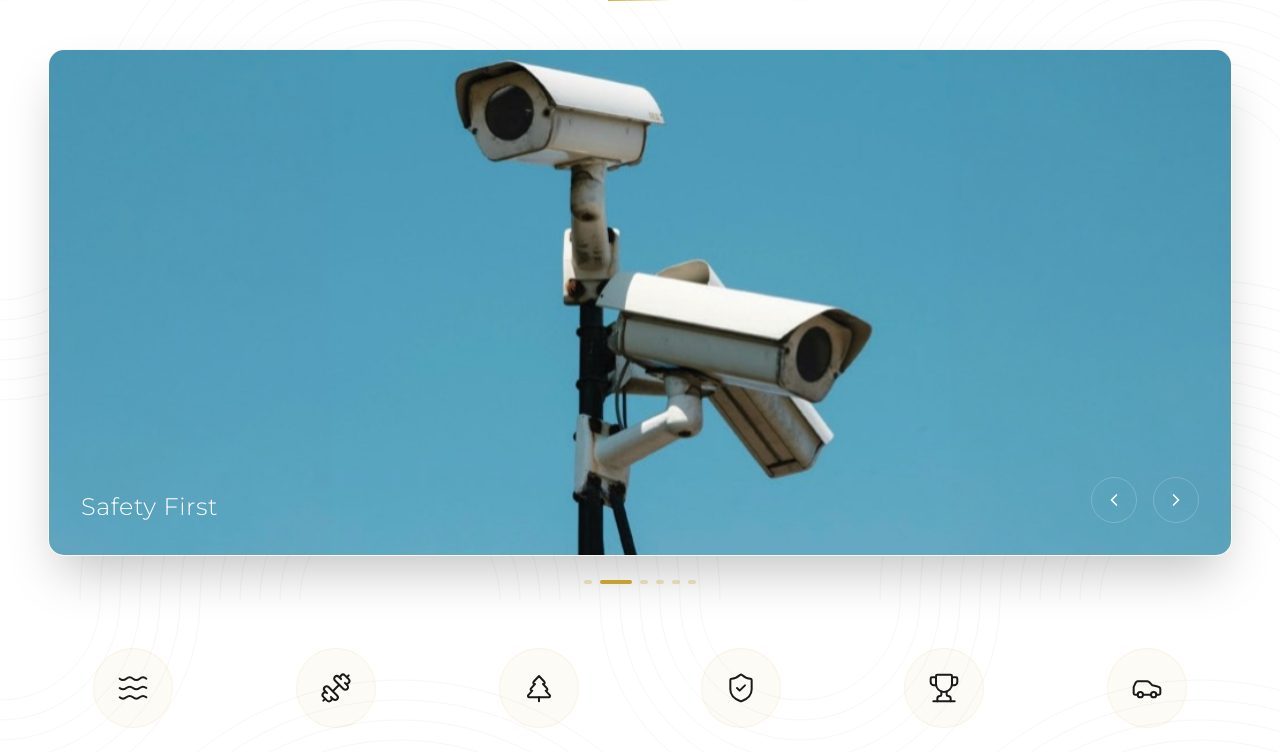
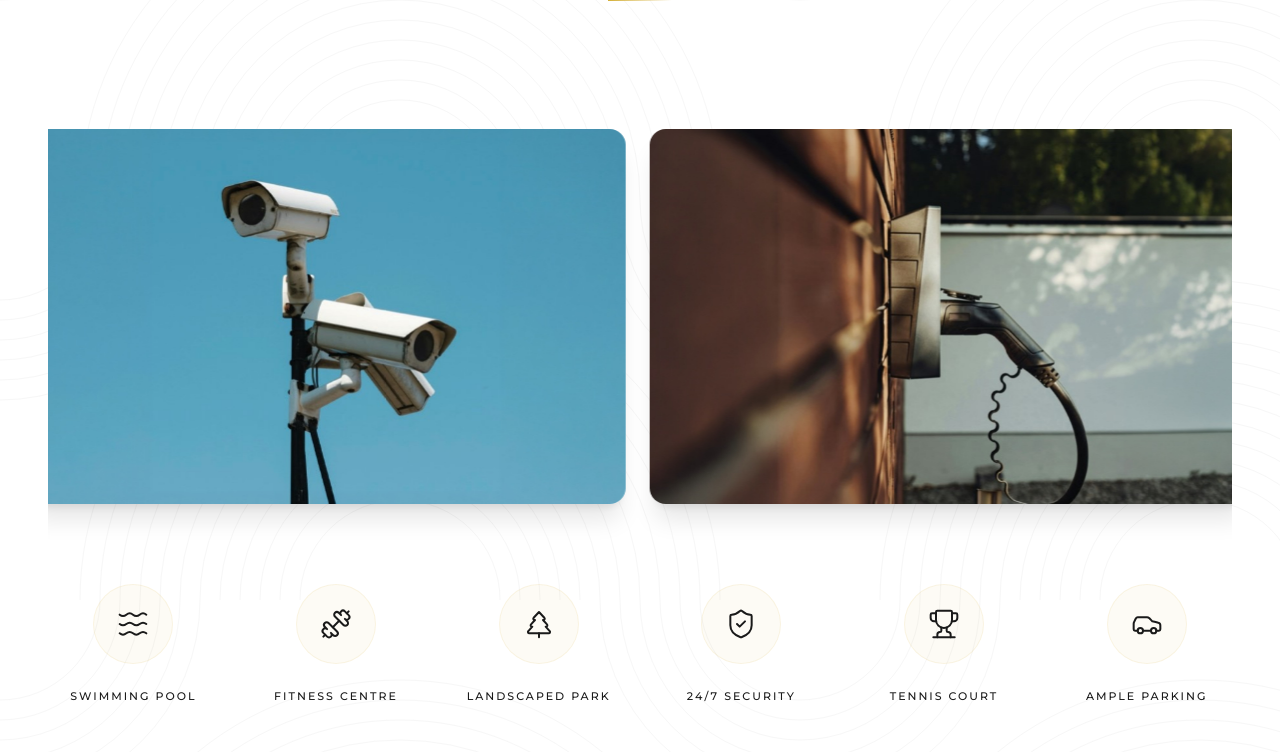
Before and after one commit to gunasarath05-droid/Vishaka_Landing-Page, a Next.js app: page / in a window 1280 px wide. Shown: the part 1000-1752 px from the top of the page. Built offline with nearby package versions, Linux system fonts and the light colour scheme.

Commit message:
Transformed Amenities slider into a full-width continuous marquee banner

```diff
--- a/src/components/Amenities.jsx
+++ b/src/components/Amenities.jsx
@@ -77,72 +77,48 @@ export default function Amenities() {
           <div className="w-16 h-0.5 bg-gradient-to-r from-gold to-transparent mx-auto mt-6" />
         </div>
 
-        {/* Featured Image Slider */}
-        <div className="relative mb-16">
-          <div className="relative aspect-[16/9] md:aspect-[21/9] overflow-hidden rounded-2xl shadow-2xl bg-deep/5 border border-gold/10">
-            <AnimatePresence mode="wait">
-              <motion.div
-                key={activeImage}
-                initial={{ opacity: 0, scale: 1.05 }}
-                animate={{ opacity: 1, scale: 1 }}
-                exit={{ opacity: 0, scale: 0.95 }}
-                transition={{ duration: 0.5 }}
-                className="absolute inset-0"
-              >
-                <Image
-                  src={featuredImages[activeImage].url}
-                  alt={featuredImages[activeImage].title}
-                  fill
-                  sizes="(max-width: 768px) 100vw, 90vw"
-                  className="object-cover"
-                />
-              </motion.div>
-            </AnimatePresence>
+        {/* Full-Width Continuous Marquee Banner */}
+      </div>
 
-            {/* Slider Overlays */}
-            <div className="absolute inset-0 bg-gradient-to-t from-deep/60 via-transparent to-transparent pointer-events-none z-10" />
-
-            <div className="absolute bottom-8 left-8 right-8 flex justify-between items-end z-20">
-              <div>
-                <motion.p
-                  key={activeImage}
-                  initial={{ opacity: 0, y: 10 }}
-                  animate={{ opacity: 1, y: 0 }}
-                  className="text-white text-lg md:text-2xl font-light tracking-wide"
-                >
-                  {featuredImages[activeImage].title}
-                </motion.p>
-              </div>
-
-              <div className="flex gap-4">
-                <button
-                  onClick={prevImage}
-                  className="p-3 rounded-full border border-white/20 text-white hover:bg-white/10 transition-colors"
-                >
-                  <ChevronLeft size={20} />
-                </button>
-                <button
-                  onClick={nextImage}
-                  className="p-3 rounded-full border border-white/20 text-white hover:bg-white/10 transition-colors"
-                >
-                  <ChevronRight size={20} />
-                </button>
+      <div className="w-full relative overflow-hidden py-12 md:py-20">
+        <div className="flex gap-4 md:gap-6 w-max animate-marquee">
+          {[...featuredImages, ...featuredImages, ...featuredImages].map((img, i) => (
+            <div
+              key={i}
+              className="relative w-[280px] sm:w-[450px] lg:w-[600px] aspect-[16/10] flex-shrink-0 group overflow-hidden rounded-2xl shadow-xl"
+            >
+              <Image
+                src={img.url}
+                alt={img.title}
+                fill
+                sizes="(max-width: 768px) 450px, 600px"
+                className="object-cover group-hover:scale-110 transition-transform duration-700"
+              />
+              <div className="absolute inset-0 bg-gradient-to-t from-deep/60 via-transparent to-transparent opacity-0 group-hover:opacity-100 transition-opacity duration-500" />
+              <div className="absolute bottom-6 left-6 text-white translate-y-4 group-hover:translate-y-0 opacity-0 group-hover:opacity-100 transition-all duration-500">
+                <p className="text-sm font-light tracking-[3px] uppercase">{img.title}</p>
               </div>
             </div>
-          </div>
+          ))}
+        </div>
 
-          {/* Pagination Dots */}
-          <div className="flex justify-center gap-2 mt-6">
-            {featuredImages.map((_, i) => (
-              <button
-                key={i}
-                onClick={() => setActiveImage(i)}
-                className={`h-1 transition-all duration-500 rounded-full ${activeImage === i ? "w-8 bg-gold" : "w-2 bg-gold/30 hover:bg-gold/50"
-                  }`}
-              />
-            ))}
-          </div>
-        </div>
+        {/* Marquee CSS is needed for smooth continuous motion */}
+        <style jsx global>{`
+          @keyframes marquee {
+            0% { transform: translateX(0); }
+            100% { transform: translateX(-33.333%); }
+          }
+          .animate-marquee {
+            animation: marquee 40s linear infinite;
+          }
+          .animate-marquee:hover {
+            animation-play-state: paused;
+          }
+        `}</style>
+      </div>
+
+      <div className="max-w-7xl mx-auto">
+
 
         {/* Amenities Grid - Circular Layout */}
         <div className="grid grid-cols-3 md:grid-cols-4 lg:grid-cols-6 gap-y-8 sm:gap-y-12 gap-x-4 sm:gap-x-8">
```
